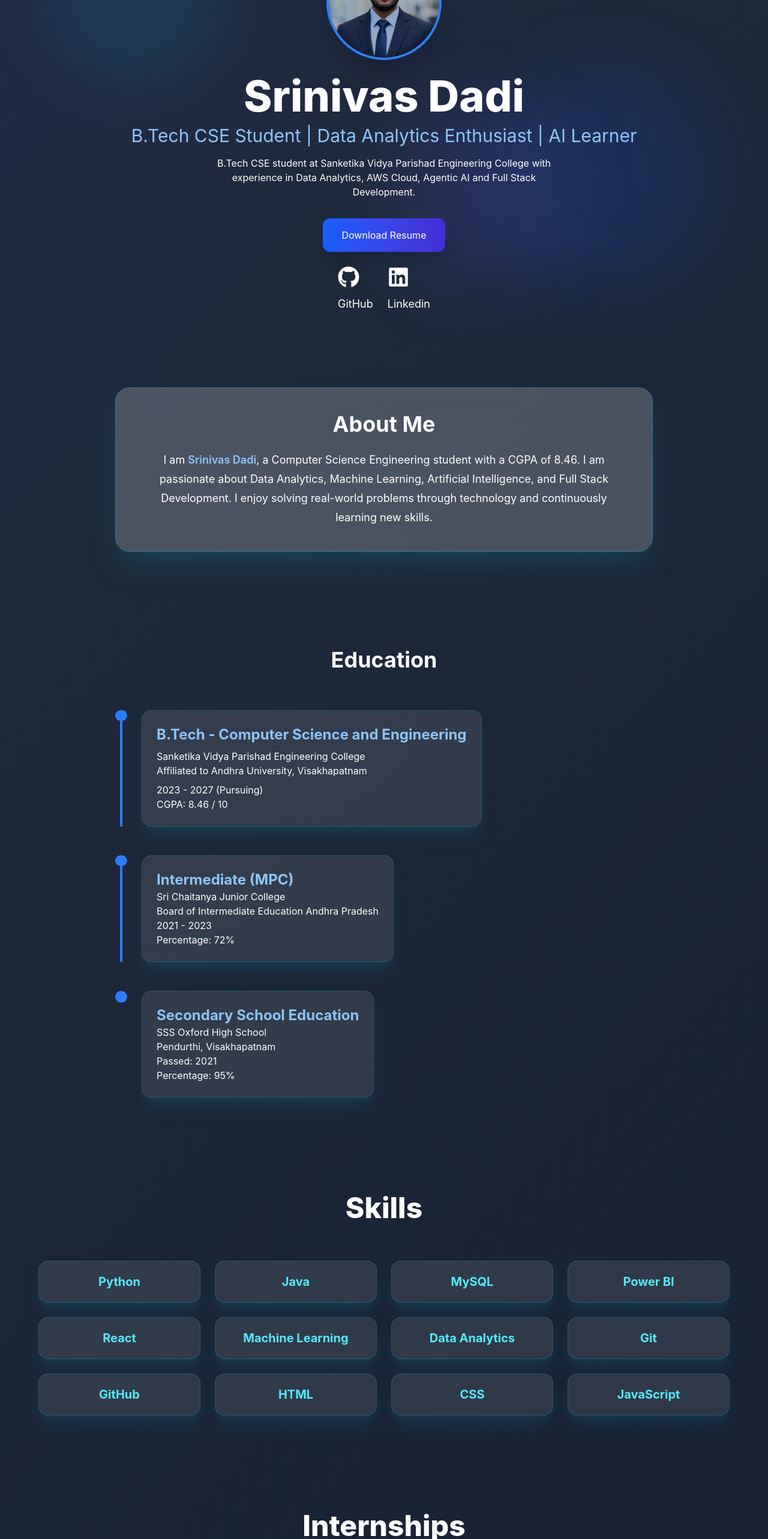
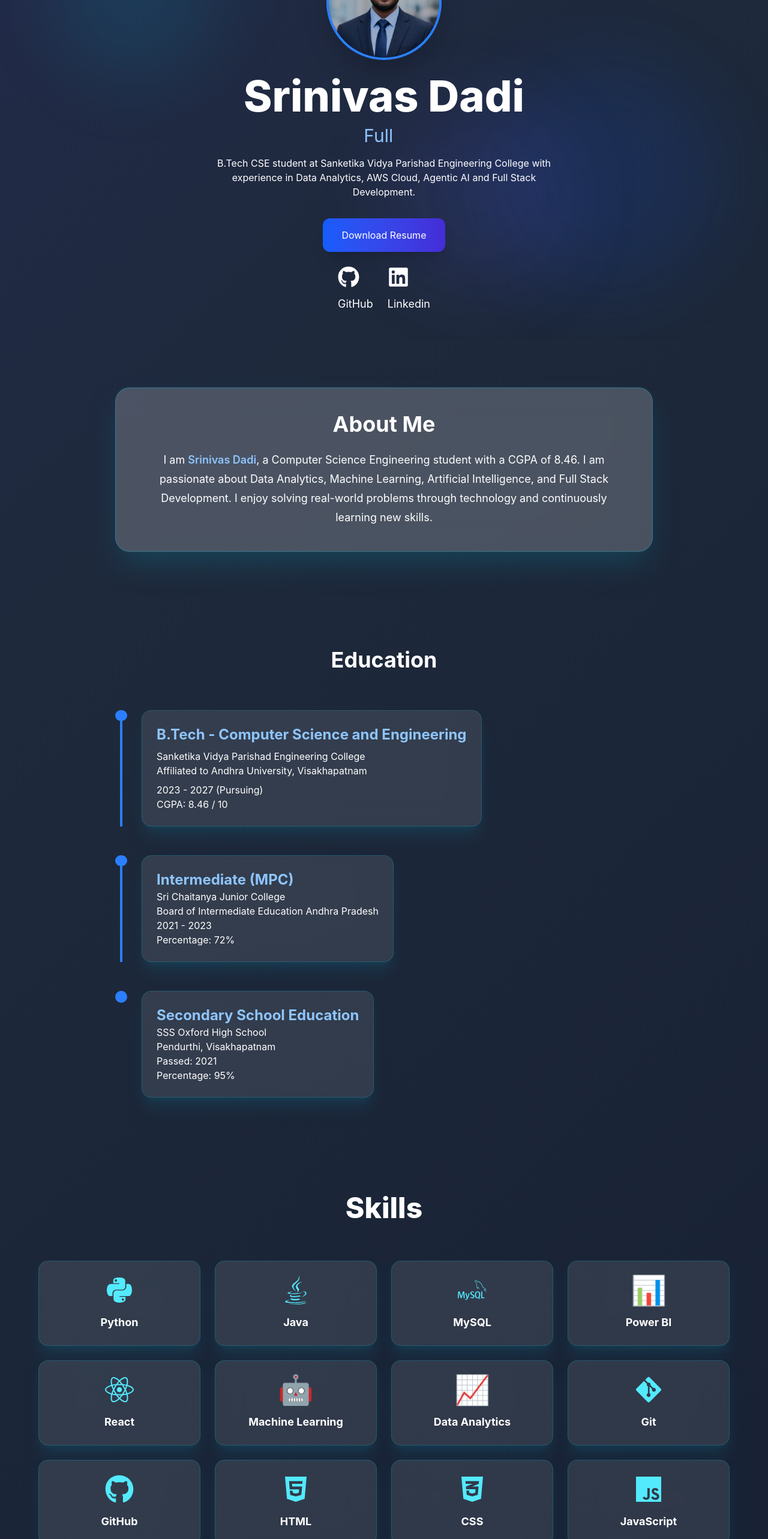
Before and after one commit to dadisrinivas0513/portfolio, a React app: page / in a window 1280 px wide. Shown: the part 234-2800 px from the top of the page at 60% size. Built offline with nearby package versions, Linux system fonts and the light colour scheme; the HTML template or start-up script is replaced by a standard one.

Commit message:
Added skills icons, typing animation and project improvements

```diff
--- a/package.json
+++ b/package.json
@@ -14,6 +14,7 @@
     "react": "^19.2.6",
     "react-dom": "^19.2.6",
     "react-icons": "^5.6.0",
+    "react-type-animation": "^3.2.0",
     "tailwindcss": "^4.3.1"
   },
   "devDependencies": {
--- a/src/components/Hero.jsx
+++ b/src/components/Hero.jsx
@@ -1,3 +1,4 @@
+import { TypeAnimation } from "react-type-animation";
 import { FaGithub, FaLinkedin } from "react-icons/fa";
 function Hero() {
   return (
@@ -26,7 +27,22 @@ duration-300
       </h1>
 
       <h2 className="text-3xl text-blue-300 mt-3">
-B.Tech CSE Student | Data Analytics Enthusiast | AI Learner      </h2>
+  <TypeAnimation
+    sequence={[
+      "Data Analytics Enthusiast",
+      1500,
+      "AI Learner",
+      1500,
+      "Full Stack Developer",
+      1500,
+      "Machine Learning Explorer",
+      1500,
+    ]}
+    wrapper="span"
+    speed={50}
+    repeat={Infinity}
+  />
+</h2>
 
       <p className="mt-4 max-w-xl">
         B.Tech CSE student at Sanketika Vidya Parishad Engineering College with experience in Data Analytics, AWS Cloud, Agentic AI and Full Stack Development.
--- a/src/components/Projects.jsx
+++ b/src/components/Projects.jsx
@@ -1,14 +1,15 @@
+import { FaGithub, FaExternalLinkAlt } from "react-icons/fa";
+
 function Projects() {
-  return (
-    <section
+return ( <section
    id="projects"
    className="px-10 py-20"
-    >
-      <h2 className="text-4xl font-bold mb-10">
-        Projects
-      </h2>
+ > <h2 className="text-5xl font-extrabold text-center mb-16">
+Projects </h2>
 
   <div className="grid md:grid-cols-2 gap-8">
+
+    {/* Project 1 */}
 
     <div
       className="
@@ -17,24 +18,40 @@ backdrop-blur-xl
       border border-cyan-400/20
       p-8
       rounded-3xl
-shadow-2xl
-shadow-cyan-500/10
+      shadow-xl
       hover:scale-105
       hover:border-cyan-400
-hover:shadow-cyan-500/30
       transition-all
       duration-300
       "
->          <h3 className="text-2xl font-semibold">
+    >
+      <h3 className="text-2xl font-bold text-cyan-300">
         Customer Segmentation Analysis
       </h3>
 
-          <p className="mt-3">
+      <p className="mt-4 text-gray-300">
         Developed a customer segmentation model using
         Data Analytics techniques to identify customer
         groups and support targeted marketing decisions.
       </p>
+
+      <div className="flex gap-4 mt-6">
+
+        <button
+          className="
+          px-5 py-2
+          rounded-xl
+          bg-gray-700
+          cursor-not-allowed
+          "
+        >
+          Coming Soon
+        </button>
+
       </div>
+    </div>
+
+    {/* Project 2 */}
 
     <div
       className="
@@ -43,27 +60,48 @@ backdrop-blur-xl
       border border-cyan-400/20
       p-8
       rounded-3xl
-shadow-2xl
-shadow-cyan-500/10
+      shadow-xl
       hover:scale-105
       hover:border-cyan-400
-hover:shadow-cyan-500/30
       transition-all
       duration-300
       "
->          <h3 className="text-2xl font-semibold">
+    >
+      <h3 className="text-2xl font-bold text-cyan-300">
         Personal Portfolio Website
       </h3>
 
-          <p className="mt-3">
+      <p className="mt-4 text-gray-300">
         Built a responsive portfolio website using
-            React, Tailwind CSS and Vite to showcase
+        React, Vite and Tailwind CSS to showcase
         education, internships, skills and projects.
       </p>
+
+      <div className="flex gap-4 mt-6">
+
+        <a
+          href="https://github.com/dadisrinivas0513/portfolio"
+          target="_blank"
+          rel="noreferrer"
+          className="
+          flex items-center gap-2
+          px-5 py-2
+          rounded-xl
+          bg-cyan-600
+          hover:bg-cyan-500
+          transition-all
+          "
+        >
+          <FaGithub />
+          GitHub
+        </a>
+
+      </div>
     </div>
 
   </div>
 </section>
+
 );
 }
 
--- a/src/components/Skills.jsx
+++ b/src/components/Skills.jsx
@@ -1,24 +1,37 @@
+import {
+  FaPython,
+  FaJava,
+  FaReact,
+  FaGitAlt,
+  FaGithub,
+  FaHtml5,
+  FaCss3Alt,
+  FaJs,
+} from "react-icons/fa";
+
+import { SiMysql } from "react-icons/si";
+
 function Skills() {
   const skills = [
-"Python",
-"Java",
-"MySQL",
-"Power BI",
-"React",
-"Machine Learning",
-"Data Analytics",
-"Git",
-"GitHub",
-"HTML",
-"CSS",
-"JavaScript",
+    { name: "Python", icon: <FaPython /> },
+    { name: "Java", icon: <FaJava /> },
+    { name: "MySQL", icon: <SiMysql /> },
+    { name: "Power BI", icon: "📊" },
+    { name: "React", icon: <FaReact /> },
+    { name: "Machine Learning", icon: "🤖" },
+    { name: "Data Analytics", icon: "📈" },
+    { name: "Git", icon: <FaGitAlt /> },
+    { name: "GitHub", icon: <FaGithub /> },
+    { name: "HTML", icon: <FaHtml5 /> },
+    { name: "CSS", icon: <FaCss3Alt /> },
+    { name: "JavaScript", icon: <FaJs /> },
   ];
 
-return ( <section
-   id="skills"
-   className="px-6 py-20"
- > <h2 className="text-5xl font-extrabold text-center mb-16">
-Skills </h2>
+  return (
+    <section id="skills" className="px-6 py-20">
+      <h2 className="text-5xl font-extrabold text-center mb-16">
+        Skills
+      </h2>
 
       <div className="max-w-6xl mx-auto grid md:grid-cols-4 gap-6">
         {skills.map((skill, index) => (
@@ -29,24 +42,28 @@ Skills </h2>
             backdrop-blur-xl
             border border-cyan-400/20
             rounded-2xl
-        p-5
+            p-6
             text-center
             shadow-xl
             shadow-cyan-500/10
             hover:scale-105
             hover:border-cyan-400
+            hover:shadow-cyan-500/30
             transition-all
             duration-300
             "
           >
-        <h3 className="text-xl font-bold text-cyan-300">
-          {skill}
+            <div className="text-5xl text-cyan-300 mb-4 flex justify-center">
+              {skill.icon}
+            </div>
+
+            <h3 className="text-lg font-bold">
+              {skill.name}
             </h3>
           </div>
         ))}
       </div>
     </section>
-
   );
 }
 
```
Also changed, not shown: 1 other file (tests, documents, lock files or other folders). Lines whose indentation alone changed are shown as unchanged.
